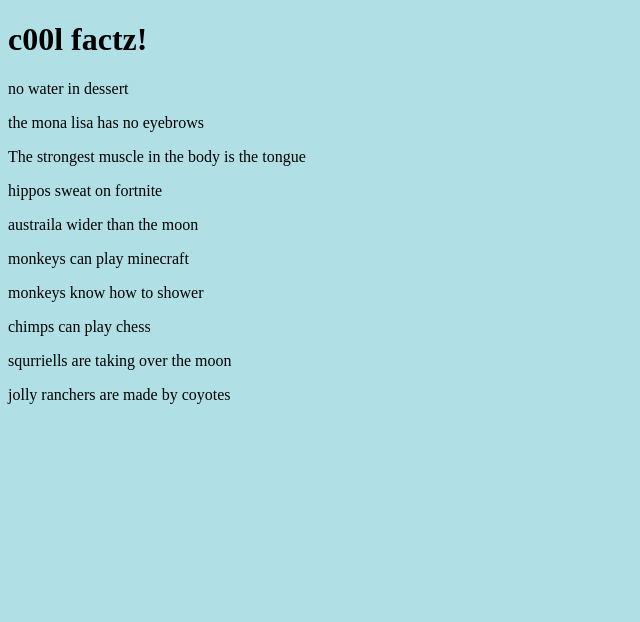
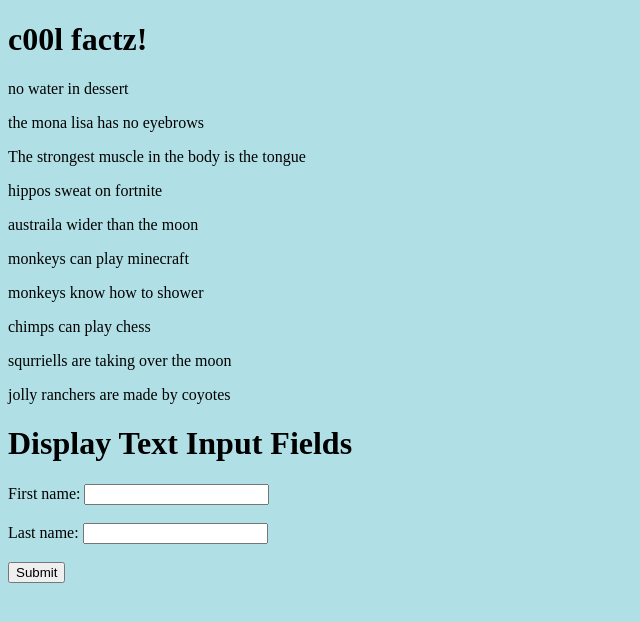
Before and after one commit to rohano05/rohano05.github.io, a plain HTML site: page index.html in a window 1280 px wide. Shown: the whole page, without its empty margins (0-640 px from the left). Drawn offline with Linux system fonts and the light colour scheme.

Commit message:
Update index.html

```diff
--- a/index.html
+++ b/index.html
@@ -16,5 +16,16 @@
       <p>chimps can play chess</p>
       <p>squrriells are taking over the moon</p>
       <p>jolly ranchers are made by coyotes</p>
+
+      <h1>Display Text Input Fields</h1>
+
+<form action="/action_page.php">
+  <label for="fname">First name: </label>
+  <input type="text" id="fname" name="fname"><br><br>
+  <label for="lname">Last name: </label>
+  <input type="text" id="lname" name="lname"><br><br>
+  <input type="submit" value="Submit">
+</form>
+
   </body>
 </html>
```
